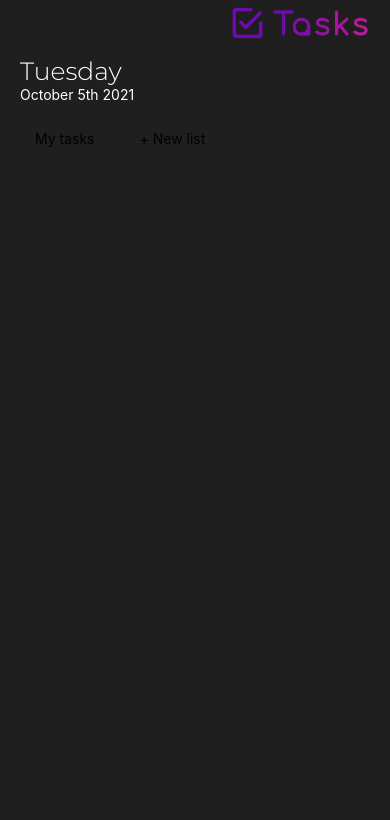
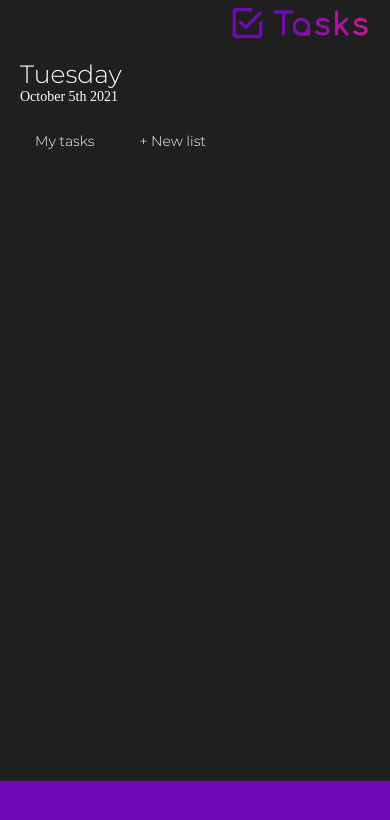
Before and after one commit to JaennPB/tasks-app, a React Native app: screen /MainScreen in a window 390 px wide. Shown: the top 820 px of the page. Built offline with nearby package versions, Linux system fonts and the light colour scheme; a web font is replaced by a local one.

Commit message:
added dashboard styling

```diff
--- a/App.js
+++ b/App.js
@@ -18,7 +18,7 @@ const App = () => {
   let [fontsLoaded] = useFonts({
     customLight: require("./assets/fonts/Montserrat-Light.ttf"),
     customRegular: require("./assets/fonts/Montserrat-Regular.ttf"),
-    customMedium: require("./assets/fonts/Montserrat-Medium.ttf"),
+    customBold: require("./assets/fonts/Montserrat-Medium.ttf"),
   });
 
   if (!fontsLoaded) {
@@ -46,11 +46,11 @@ const App = () => {
   );
 };
 
+export default App;
+
 const styles = StyleSheet.create({
   backscreen: {
     flex: 1,
     backgroundColor: theme.primary,
   },
 });
-
-export default App;
--- /dev/null
+++ b/components/ButtonsContainer.js
@@ -0,0 +1,17 @@
+import React from "react";
+import { StyleSheet, Text, View } from "react-native";
+
+import theme from "../theme/theme";
+
+const ButtonsContainer = () => {
+  return <View style={styles.buttonsContainer}></View>;
+};
+
+export default ButtonsContainer;
+
+const styles = StyleSheet.create({
+  buttonsContainer: {
+    flex: 0.8,
+    backgroundColor: theme.secondary,
+  },
+});
--- /dev/null
+++ b/components/Dashboard.js
@@ -0,0 +1,51 @@
+import React from "react";
+import { StyleSheet, View, Image, Pressable, Button } from "react-native";
+
+import moment from "moment";
+
+import CustomText from "./UI/CustomText";
+import CustomButton from "./UI/CustomButton";
+
+const Dashboard = () => {
+  return (
+    <View style={styles.dashboardContainer}>
+      <Image source={require("../assets/logo.jpg")} style={styles.logo} />
+      <View style={styles.dateBox}>
+        <CustomText light size={25}>
+          {moment().format("dddd")}
+        </CustomText>
+        <CustomText regular>{moment().format("MMMM Do YYYY")}</CustomText>
+      </View>
+      <View style={styles.listButtonContainer}>
+        <CustomButton title="My tasks" />
+        <CustomButton title="+ New list" />
+      </View>
+    </View>
+  );
+};
+
+export default Dashboard;
+
+const styles = StyleSheet.create({
+  dashboardContainer: {
+    flex: 2,
+    justifyContent: "space-between",
+    // borderColor: "white",
+    // borderWidth: 1,
+    paddingHorizontal: 20,
+  },
+  logo: {
+    resizeMode: "contain",
+    height: "30%",
+    width: 140,
+    alignSelf: "flex-end",
+  },
+  dateBox: {
+    alignSelf: "flex-start",
+  },
+  listButtonContainer: {
+    marginTop: 10,
+    flexDirection: "row",
+    height: 30,
+  },
+});
--- /dev/null
+++ b/components/UI/CustomButton.js
@@ -0,0 +1,40 @@
+import React from "react";
+import { StyleSheet, Pressable } from "react-native";
+
+import CustomText from "./CustomText";
+
+import theme from "../../theme/theme";
+
+const CustomButton = (props) => {
+  const buttonStyles = (pressed) => {
+    let updatedStyles = [styles.listButton];
+
+    if (pressed) {
+      updatedStyles.push({ opacity: 0.5 });
+    }
+
+    return updatedStyles;
+  };
+
+  return (
+    <Pressable
+      onPress={() => {}}
+      style={({ pressed }) => buttonStyles(pressed)}
+    >
+      <CustomText light>{props.title}</CustomText>
+    </Pressable>
+  );
+};
+
+export default CustomButton;
+
+const styles = StyleSheet.create({
+  listButton: {
+    paddingHorizontal: 15,
+    marginRight: 15,
+    justifyContent: "center",
+    backgroundColor: theme.primary,
+    // borderBottomColor: theme.secondary,
+    // borderBottomWidth: 2,
+  },
+});
--- /dev/null
+++ b/components/UI/CustomText.js
@@ -0,0 +1,32 @@
+import React from "react";
+import { StyleSheet, Text } from "react-native";
+
+const CustomText = (props) => {
+  let updatedStyles = [styles.text];
+
+  if (props.light) {
+    updatedStyles.push({ fontFamily: "customLight" });
+  }
+  if (props.regular) {
+    updatedStyles.push({ fontFamily: "customRegular" });
+  }
+  if (props.bold) {
+    updatedStyles.push({ fontFamily: "customBold" });
+  }
+  if (props.size) {
+    updatedStyles.push({ fontSize: props.size });
+  }
+  if (props.color) {
+    updatedStyles.push({ color: props.color });
+  }
+
+  return <Text style={updatedStyles}>{props.children}</Text>;
+};
+
+export default CustomText;
+
+const styles = StyleSheet.create({
+  text: {
+    color: "white",
+  },
+});
--- a/screens/MainScreen.js
+++ b/screens/MainScreen.js
@@ -1,37 +1,16 @@
 import React from "react";
-import {
-  Image,
-  StyleSheet,
-  Text,
-  View,
-  SafeAreaView,
-  Pressable,
-} from "react-native";
-
-import moment from "moment";
+import { StyleSheet, View, SafeAreaView } from "react-native";
 
 import theme from "../theme/theme";
+import Dashboard from "../components/Dashboard";
+import ButtonsContainer from "../components/ButtonsContainer";
 
 const MainScreen = () => {
   return (
     <SafeAreaView style={styles.screen}>
-      <View style={styles.dashboardContainer}>
-        <Image source={require("../assets/logo.jpg")} style={styles.logo} />
-        <View style={styles.dateBox}>
-          <Text style={styles.day}>{moment().format("dddd")}</Text>
-          <Text style={styles.date}>{moment().format("MMMM Do YYYY")}</Text>
-        </View>
-        <View style={styles.listButtonContainer}>
-          <Pressable style={styles.listButton}>
-            <Text>My tasks</Text>
-          </Pressable>
-          <Pressable style={styles.listButton}>
-            <Text>+ New list</Text>
-          </Pressable>
-        </View>
-      </View>
+      <Dashboard />
       <View style={styles.tasksContainer}></View>
-      <View style={styles.buttonsContainer}></View>
+      <ButtonsContainer />
     </SafeAreaView>
   );
 };
@@ -43,50 +22,9 @@ const styles = StyleSheet.create({
     flex: 1,
     backgroundColor: theme.primary,
   },
-  dashboardContainer: {
-    flex: 2,
-    justifyContent: "space-between",
-    // borderColor: 'white',
-    // borderWidth: 1,
-    paddingHorizontal: 20,
-  },
-  logo: {
-    resizeMode: "contain",
-    height: "30%",
-    width: 140,
-    alignSelf: "flex-end",
-  },
-  dateBox: {
-    color: "white",
-  },
-  day: {
-    color: "white",
-    fontFamily: "customLight", // TODO: fix this
-    fontSize: 25,
-    alignSelf: "flex-start",
-  },
-  date: {
-    color: "white",
-    alignSelf: "flex-start",
-  },
-  listButtonContainer: {
-    marginTop: 10,
-    flexDirection: "row",
-    height: 30,
-  },
-  listButton: {
-    paddingHorizontal: 15,
-    marginRight: 15,
-    justifyContent: "center",
-  },
   tasksContainer: {
     flex: 8,
-    // borderColor: 'white',
-    // borderWidth: 1,
-  },
-  buttonsContainer: {
-    flex: 1,
-    // borderColor: 'white',
+    // borderColor: "white",
     // borderWidth: 1,
   },
 });
```
Also changed, not shown: components/CustomText.js (deleted, +0 -24 lines).
